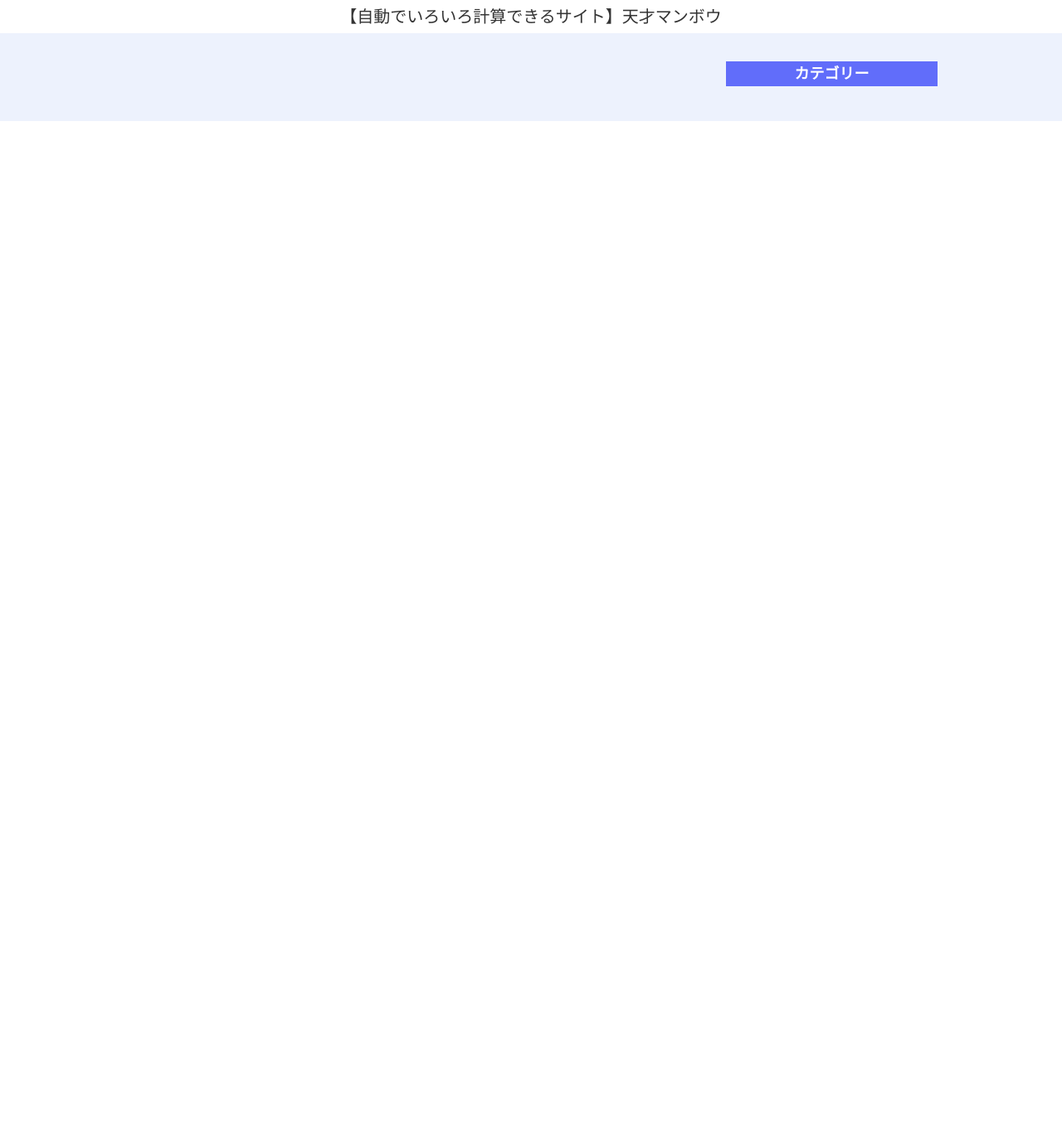
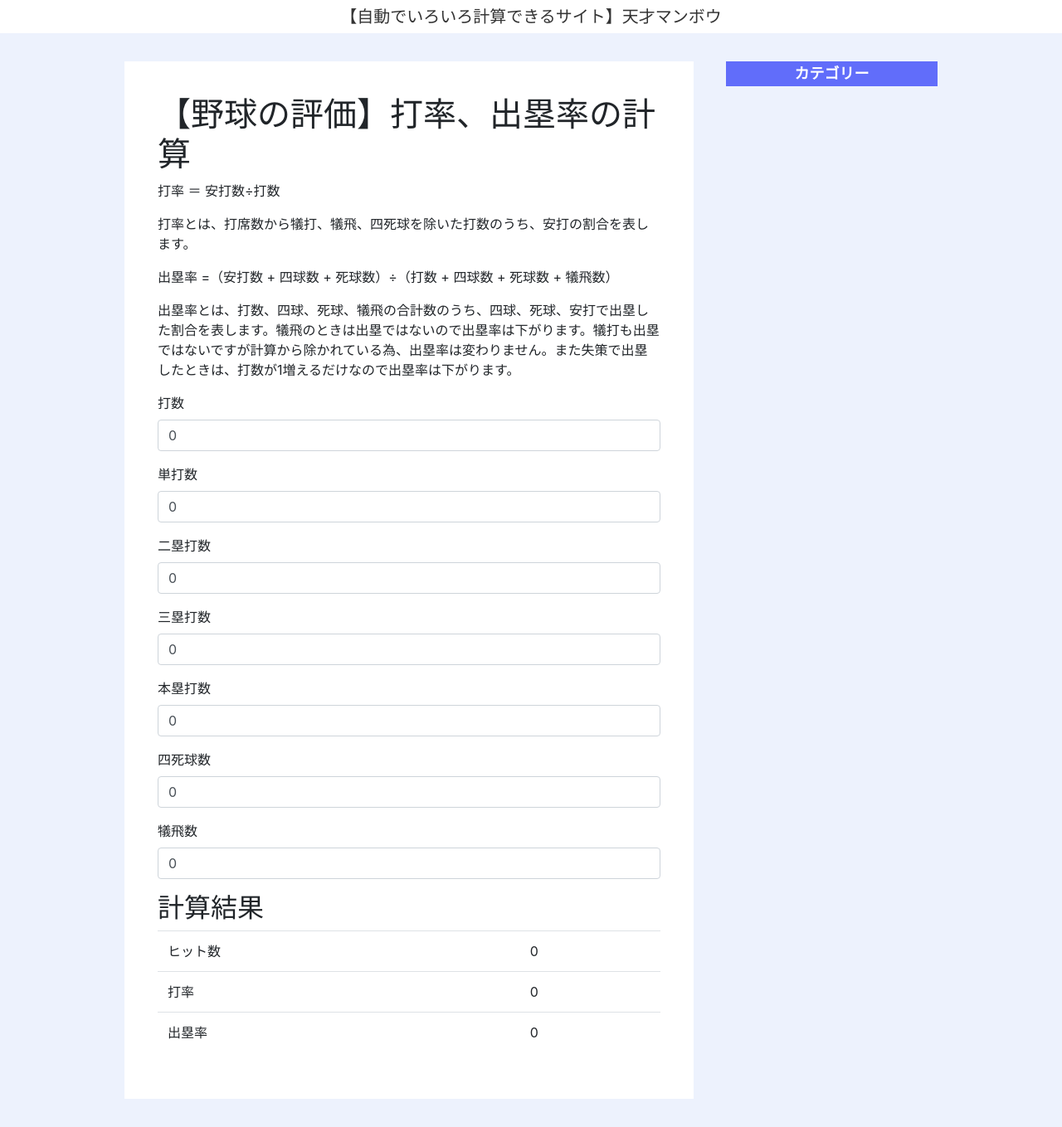
Before and after one commit to rk5155/calragu, a Vue app: page /base-percentage in a window 1280 px wide. Shown: the whole page at 83% size. Before the commit the page ends 800 px from the top, so only its background shows below. Built offline with nearby package versions, Linux system fonts and the light colour scheme.

Commit message:
打率、出塁率のコンポーネント作成

```diff
--- a/src/router.js
+++ b/src/router.js
@@ -4,6 +4,7 @@ import Main from './views/Main.vue'
 import Ops from './views/Ops.vue'
 import Whip from './views/Whip.vue'
 import SluggingPercentage from './views/sports/SluggingPercentage.vue'
+import BasePercentage from './views/sports/BasePercentage.vue'
 import Page1 from './views/Page1.vue'
 
 
@@ -33,6 +34,11 @@ export default new Router({
       meta: { title: '【現代野球の評価】長打率の計算', desc: 'ディスクリプションを記述' }
     },
     {
+      path: '/base-percentage',
+      component: BasePercentage,
+      meta: { title: '【野球の評価】打率、出塁率の計算', desc: 'ディスクリプションを記述' }
+    },
+    {
         path: '/page1',
         component: Page1,
         meta: { title: 'page1', desc: 'ディスクリプションを記述' }
--- a/src/views/Main.vue
+++ b/src/views/Main.vue
@@ -50,7 +50,7 @@ export default {
             { title: "【現代野球の評価】OPSの計算", img: "https://saruwakakun.com/wp-content/uploads/2017/06/bookstoread-01-min-1-520x300.png", category: "スポーツ", url: "/ops" },
             { title: "WHIPの計算", img: "https://saruwakakun.com/wp-content/uploads/2017/06/bookstoread-01-min-1-520x300.png", category: "スポーツ", url: "/whip" },
             { title: "【現代野球の評価】長打率の計算", img: "https://saruwakakun.com/wp-content/uploads/2017/06/bookstoread-01-min-1-520x300.png", category: "スポーツ", url: "/slugging-percentage" },
-            { title: "タイトルタイトル4", img: "https://saruwakakun.com/wp-content/uploads/2017/06/bookstoread-01-min-1-520x300.png", category: "科学", url: "" },
+            { title: "【野球の評価】打率、出塁率の計算", img: "https://saruwakakun.com/wp-content/uploads/2017/06/bookstoread-01-min-1-520x300.png", category: "スポーツ", url: "/base-percentage" },
             { title: "タイトルタイトル5", img: "https://saruwakakun.com/wp-content/uploads/2017/06/bookstoread-01-min-1-520x300.png", category: "健康", url: "" },
             { title: "タイトルタイトル6", img: "https://saruwakakun.com/wp-content/uploads/2017/06/bookstoread-01-min-1-520x300.png", category: "お金", url: "" },
             { title: "タイトルタイトル7", img: "https://saruwakakun.com/wp-content/uploads/2017/06/bookstoread-01-min-1-520x300.png", category: "お金", url: "" },
--- /dev/null
+++ b/src/views/sports/BasePercentage.vue
@@ -0,0 +1,80 @@
+<template>
+    <div class="calculation">
+        <h1>{{ title }}</h1>
+        <p>打率 ＝ 安打数÷打数</p>
+        <p>打率とは、打席数から犠打、犠飛、四死球を除いた打数のうち、安打の割合を表します。</p>
+        <p>出塁率 =（安打数 + 四球数 + 死球数）÷（打数 + 四球数 + 死球数 + 犠飛数）</p>
+        <p>出塁率とは、打数、四球、死球、犠飛の合計数のうち、四球、死球、安打で出塁した割合を表します。犠飛のときは出塁ではないので出塁率は下がります。犠打も出塁ではないですが計算から除かれている為、出塁率は変わりません。また失策で出塁したときは、打数が1増えるだけなので出塁率は下がります。</p>
+
+        <form>
+            <Calculation v-for="list in formList" :key="list.label" :list="list" v-model.number="$data[list.data]"></Calculation>
+        </form>
+
+        <h2>計算結果</h2>
+        <table class="table table-striped">
+            <tr v-for="result in resultList" :key="result">
+                <td>{{ result }}</td>
+
+                <td v-if="result == 'ヒット数'">{{ hitNum }}</td>
+                <td v-else-if="result == '打率'">{{ average }}</td>
+                <td v-else-if="result == '出塁率'">{{ onBasePercentage }}</td>
+            </tr>
+        </table>
+    </div>
+</template>
+
+<script>
+import Calculation from "../../components/Calculation.vue"
+import getTitle from '@/getTitle'
+
+export default {
+  components: {
+    Calculation,
+  },
+  mixins: [ getTitle ],
+  data () {
+    return {
+      bat: 0,
+      hit1: 0,
+      hit2: 0,
+      hit3: 0,
+      hit4: 0,
+      fourDeadBalls: 0,
+      sacrificeFly: 0,
+      formList: [
+            { label: "打数", data: 'bat' },
+            { label: "単打数", data: 'hit1' },
+            { label: "二塁打数", data: 'hit2' },
+            { label: "三塁打数", data: 'hit3' },
+            { label: "本塁打数", data: 'hit4' },
+            { label: "四死球数", data: 'fourDeadBalls' },
+            { label: "犠飛数", data: 'sacrificeFly' },
+        ],
+      resultList: ["ヒット数", "打率", "出塁率"]
+    }
+  },
+  computed: {
+      average: function() {
+          let average = this.hitNum / this.bat;
+
+          if (isNaN(average)) {
+            return 0
+          } else {
+              return average.toFixed(3);
+          }
+      },
+      hitNum: function() {
+          return this.hit1 + this.hit2 + this.hit3 + this.hit4;
+      },
+      onBasePercentage: function() {
+          let onBasePercentage = (this.hitNum + this.fourDeadBalls + this.sacrificeFly) / (this.bat + this.fourDeadBalls + this.sacrificeFly);
+
+          if (isNaN(onBasePercentage)) {
+            return 0
+          } else {
+              return onBasePercentage.toFixed(3);
+          }
+      }
+  }
+}
+</script>
```
